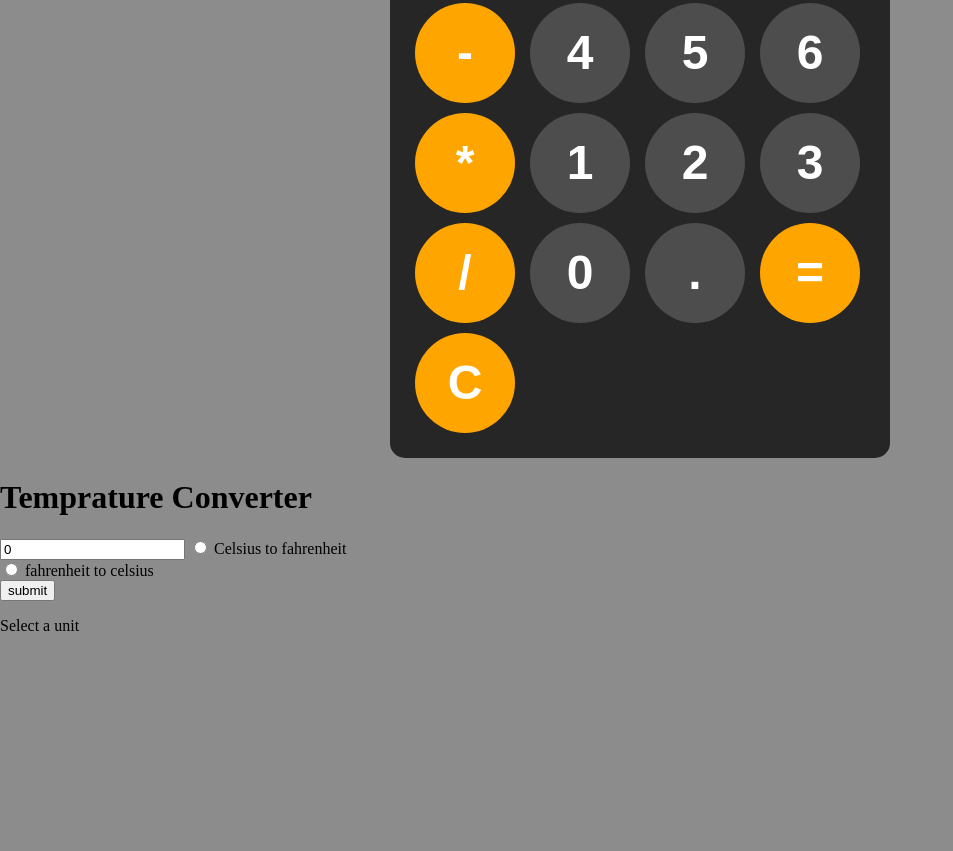
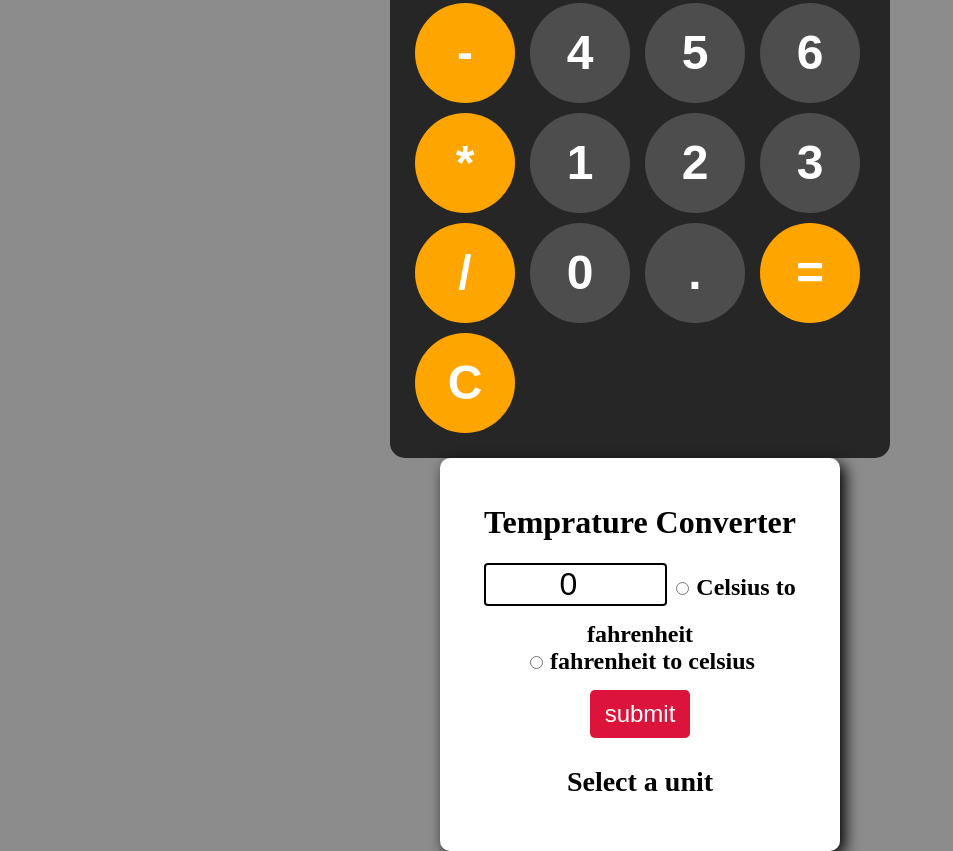
Before and after one commit to eyoba-max/eyoba_git, a plain HTML site: page rockPaper.html in a window 1280 px wide. Shown: the part 412-1263 px from the top of the page, without its empty margins (0-953 px from the left). Before the commit the page ends 1063 px from the top, so only its background shows below. Drawn offline with Linux system fonts and the light colour scheme.

Commit message:
style the converter content

```diff
--- a/rockPaper.css
+++ b/rockPaper.css
@@ -55,3 +55,44 @@ body{
 #operator:active{
     background-color: hsl(39, 100%, 80%);
 }
+h1{
+    color:hs1(223,100%,64%);
+}
+form{
+    background-color: white;
+    text-align: center;
+    max-width:350px;
+    margin:auto;
+    padding:25px;
+    border-radius:10px;
+    box-shadow:5px 5px 15px black;
+}
+#textBox{
+    width:50%;
+    text-align: center;
+    font-size:2em;
+    border:2px solid black;
+    border-radius:4px;
+    margin-bottom:15px;
+}
+label{
+    font-size:1.5em;
+    font-weight:bold;
+}
+#vs{
+    margin-top:15px;
+    background-color:crimson;
+    font-size:1.5em;
+    border:none;
+    padding:10px 15px;
+    color:white;
+    border-radius:5px;
+    cursor:pointer;
+}
+#vs:hover{
+    background-color: brown;
+}
+#result{
+    font-size:1.75em;
+    font-weight:bold;
+}
```
